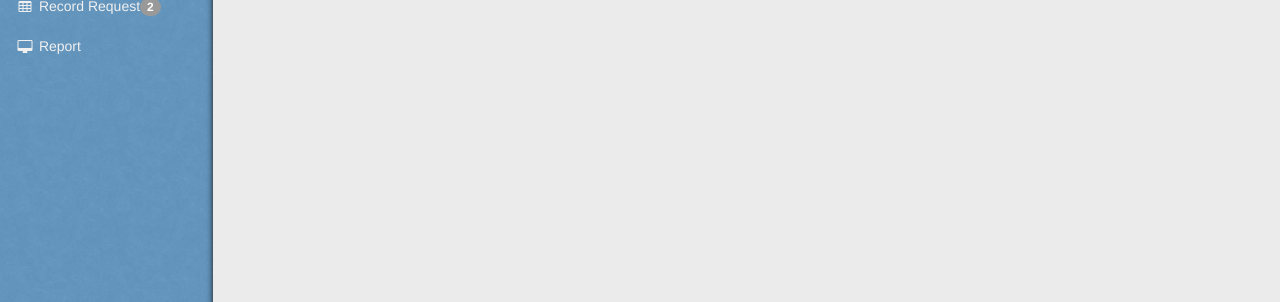
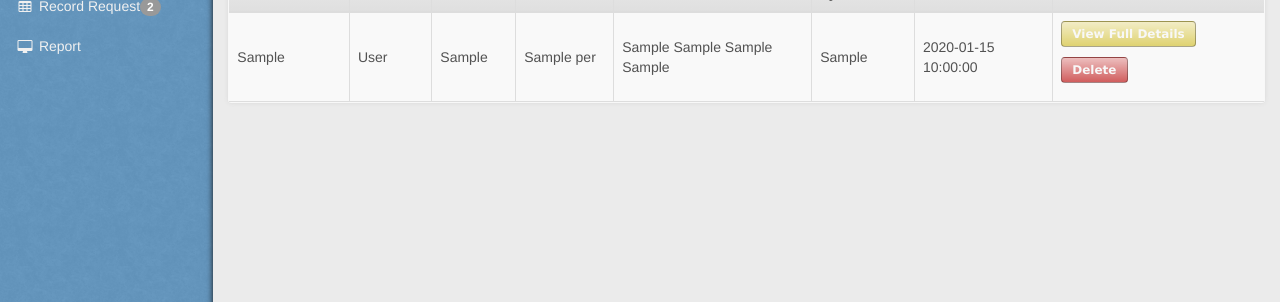
Before and after one commit to AmerSar21/mcho-ims, a PHP site: page /uploadPER.php?userid=1 in a window 1280 px wide. Shown: the part 184-486 px from the top of the page. Run offline with PHP 8.4, Linux system fonts and the light colour scheme; tables that the repository leaves empty or names only in its code hold one stand-in row (values such as "Sample post"); data that the repository does not hold is empty; some libraries are stand-ins or nearby versions.

Commit message:
try upload

```diff
--- a/uploadPER.php
+++ b/uploadPER.php
@@ -378,7 +378,7 @@ if(isset($_POST['acceptbutton']))
                         </tr>
                     </thead>
                     <?php
-                                    $sql = "SELECT * from temp_per where added_by='user'";
+                                    $sql = "SELECT * from temp_per";
                                     $result = mysqli_query($con, $sql) or die("Query fail: " . mysqli_error());
                                 ?>
                                 <tbody>
```
